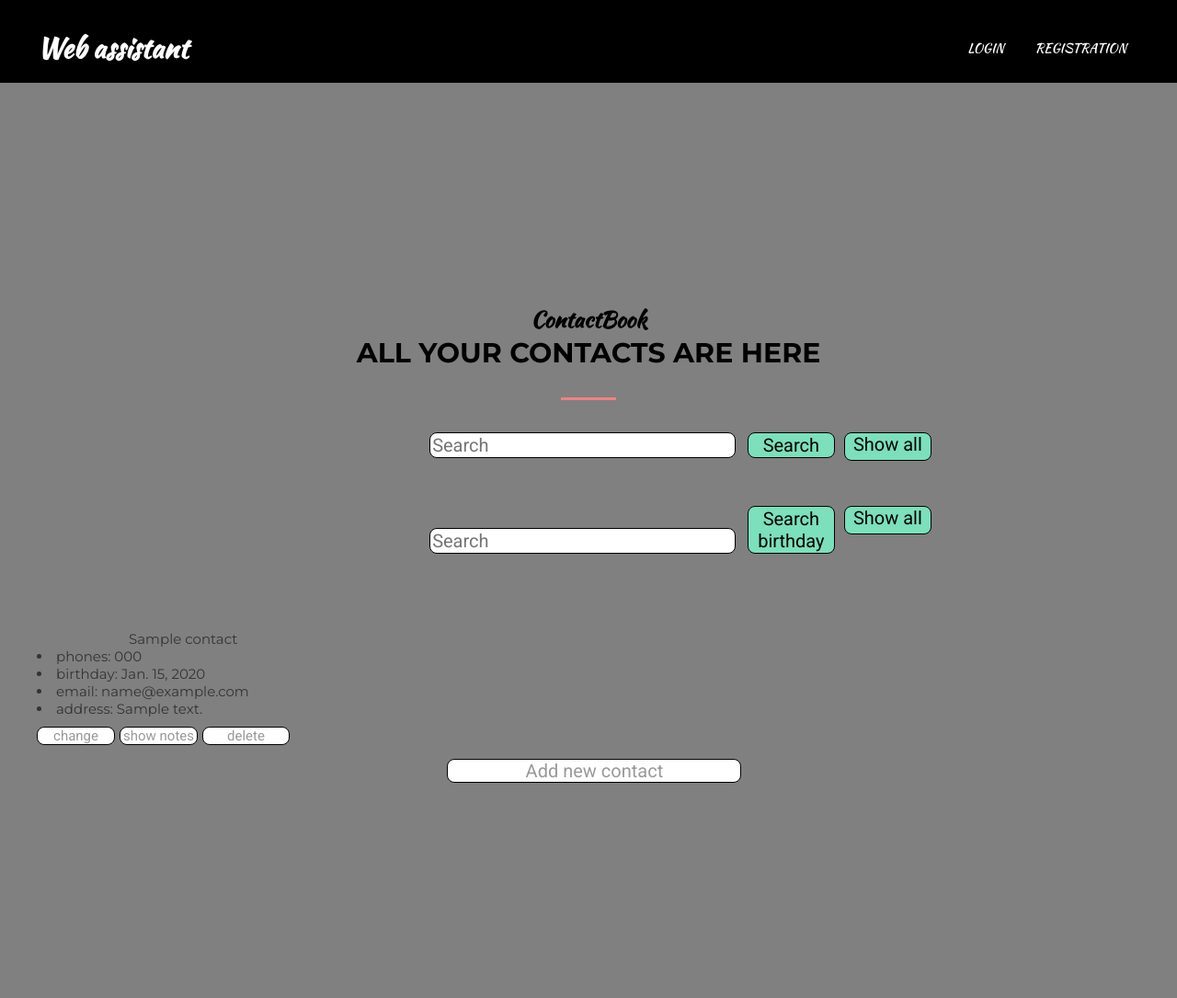
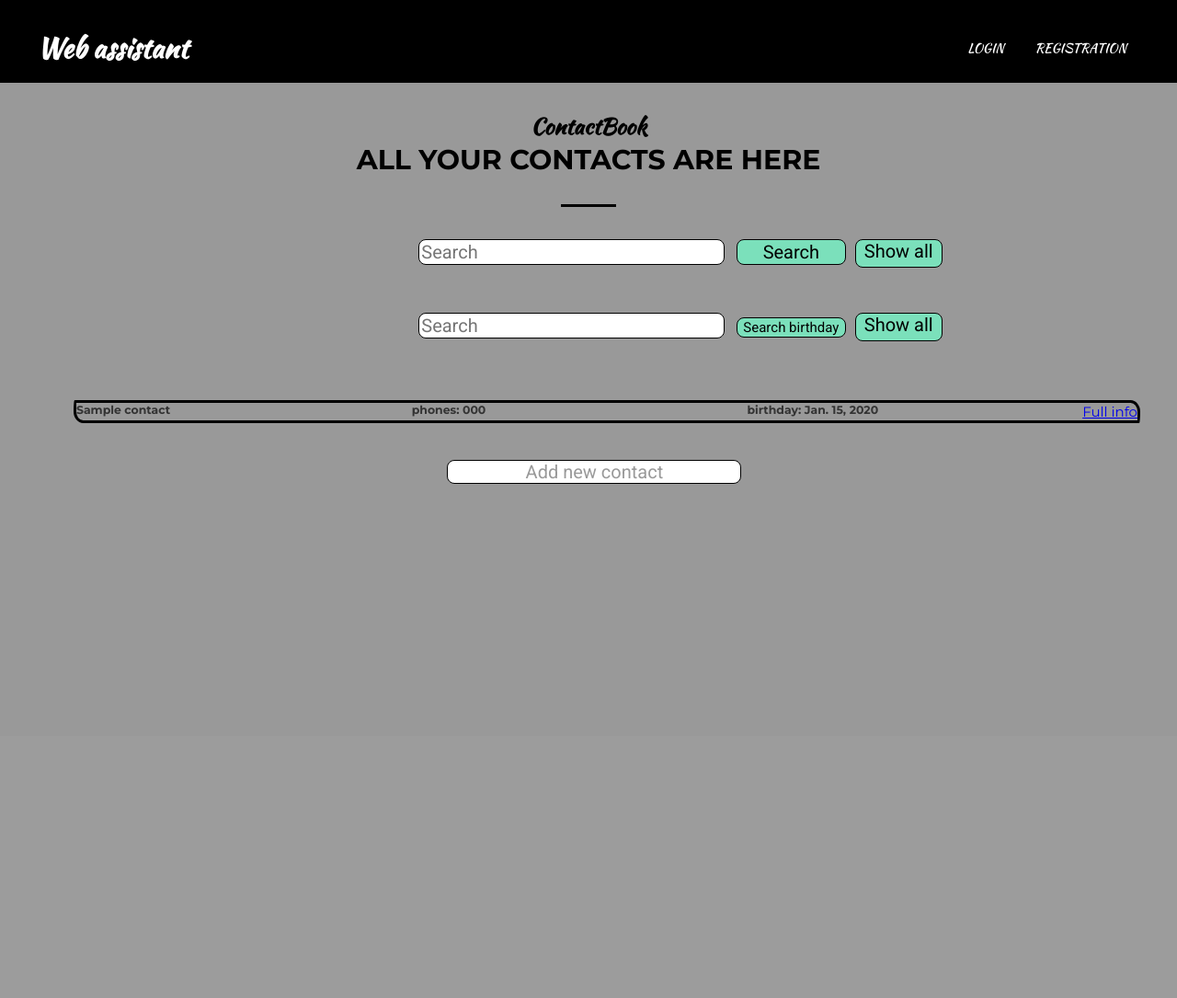
Before and after one commit to smilecool2012/WebAssistant, a Django app: page /contact_book/ in a window 1280 px wide. Shown: the whole page at 92% size. After the commit the page ends 526 px from the top, so only its background shows below. Run offline with Django 3.2, Linux system fonts and the light colour scheme; tables that the repository leaves empty hold one stand-in row (values such as "Sample post").

Commit message:
Change contact book visual

```diff
--- a/WebAssistant/WebAssistant/settings.py
+++ b/WebAssistant/WebAssistant/settings.py
@@ -84,7 +84,7 @@
         'ENGINE': 'django.db.backends.postgresql_psycopg2',
         'NAME': 'assistant',
         'USER': 'postgres',
-        'PASSWORD': '1234',
+        'PASSWORD': '2012',
         'HOST': 'localhost',
         'PORT': '5432',
     }
--- a/WebAssistant/assistant/urls.py
+++ b/WebAssistant/assistant/urls.py
@@ -12,4 +12,5 @@
     path('contact_book/<contact_id>/see_notes', views.see_contact_notes, name='see_contact_notes'),
     path('contact_book/<contact_id>/see_notes/delete_note/<note_id>', views.delete_note, name='delete_note'),
     path('contact_book/<contact_id>/see_notes/add_tag/<note_id>', views.add_tag, name='add_tag'),
+    path('contact_book/detail/<contact_id>', views.detail_contact, name='detail_contact'),
 ]
--- a/WebAssistant/assistant/views.py
+++ b/WebAssistant/assistant/views.py
@@ -21,6 +21,8 @@
         if 'find_contact' in request.POST:
             name = request.POST['find_contact']
             valid_contacts = Contact.objects.filter(name__contains=name)
+            context.update({'contact': valid_contacts})
+            return render(request, template_name='pages/contact_book.html', context=context)
         elif 'find_birthday' in request.POST:
             date_interval = request.POST['find_birthday']
             for this_cnt in Contact.objects.all():
@@ -39,6 +41,7 @@
                 if str((this_year_birthday - current_date).days) == date_interval:
                     valid_contacts.append(this_cnt)
         context.update({'contact': valid_contacts})
+        return render(request, template_name='pages/contact_book.html', context=context)
     else:
         contact = Contact.objects.all()
         context.update({'contact': contact})
@@ -130,3 +133,20 @@
 
 def update_note(request, contact_id, note_id):
     ...
+
+
+def detail_contact(request, contact_id):
+    contact_notes = ContactNote.objects.filter(contact_id=contact_id)
+    note_tags = NoteTag.objects.all()
+    phones = ContactPhone.objects.filter(contact_id_id=contact_id)
+    addresses = ContactAddress.objects.filter(contact_id_id=contact_id)
+    contact = Contact.objects.get(pk=contact_id)
+    context = {'form': AddNote,
+               'id_contact': contact_id,
+               'phones': phones,
+               'addresses': addresses,
+               'contact': contact,
+               'notes': contact_notes,
+               'tags': note_tags,
+               }
+    return render(request, 'pages/detail_contact.html', context)
--- a/WebAssistant/static/css/style.css
+++ b/WebAssistant/static/css/style_one.css
@@ -9,6 +9,7 @@
   font-family: "Montserrat", sans-serif;
   font-size: 15px;
   color: #333;
+  background-color: #999999;
 }
 h1,
 h2,
@@ -154,7 +139,7 @@
 .section_header {
   width: 100%;
   max-width: 950px;
-  margin: 0 auto 50px;
+  margin: 10% auto 50px;
   text-align: center;
 }
 .section_suptitle {
@@ -175,82 +160,7 @@
   width: 60px;
   height: 3px;
   margin: 30px auto;
-  background-color: #f38181;
-}
-.section_text {
-  font-family: "Roboto", sans-serif;
-  font-size: 15px;
-  color: #999;
-}
-/*ABOUT*/
-.about {
-  margin-top: 80px;
-  display: flex;
-  justify-content: space-around;
-}
-.about_item {
-  position: relative;
-  width: 380px;
-  background-color: #95e1d3;
-}
-.about_item:hover .about_text {
-  opacity: 1;
-}
-.about_item:hover .about_img {
-  transform: translate3d(-10px, -10px, 0);
-}
-.about_item:hover .about_img img {
-  opacity: 0.1;
-}
-.about_img {
-  background: linear-gradient(to bottom, #f38181, #fce38a);
-  transition: transform 0.2s linear;
-}
-.about_img img {
-  display: block;
-  transition: opacity 0.1s linear;
-}
-.about_text {
-  width: 100%;
-  font-size: 18px;
-  font-weight: bold;
-  color: white;
-  text-transform: uppercase;
-  text-align: center;
-  opacity: 0;
-  position: absolute;
-  top: 50%;
-  left: 0;
-  z-index: 2;
-  transform: translate3d(0, -50%, 0);
-  transition: opacity 0.2s linear;
-}
-/*STATISTICS*/
-.statistics {
-  background-color: #95e1d3;
-}
-.stat {
-  display: flex;
-}
-.stat_item {
-  flex: 1 1 0;
-  padding: 70px 25px;
-  border-left: 1px solid #b5eae0;
-  text-align: center;
-  color: white;
-}
-.stat_item:last-child {
-  border-right: 1px solid #b5eae0;
-}
-.stat_count {
-  margin-bottom: 10px;
-  font-size: 72px;
-  font-weight: bold;
-  line-height: 1;
-}
-.stat_text {
-  font-size: 14px;
-  text-transform: uppercase;
+  background-color: black;
 }
 
 .change_btn{
@@ -341,7 +251,7 @@
 .submit_btn{
   margin-top: 5px;
   margin-left: 2%;
-  width: 20% ;
+  width: 25% ;
   height: 80% ;
   border: 1px solid black;
   transition-duration: 0.4s;
@@ -359,26 +269,15 @@
   color: black;
 }
 
-.section--notebook {
-  background: url(../augustine-wong-IkkMQi-MZws-unsplash.jpg) center no-repeat;
-  background-size: cover;
-}
-
-.section_text_about{
-  font-family: "Roboto", sans-serif;
-  font-size: 15px;
-  color: #999;
-}
-
 .flex-row-container {
   display: flex;
-  flex-wrap: wrap;
-  gap: 20px;
+  flex-direction: column;
+  gap: 10px;
 }
 .flex-row-container > .flex-row-item {
-  margin-top: 40px;
-  width: 250px;
-  height: 100px;
+  margin-left: 40px;
+  border: 3px solid black;
+  border-radius: 10px 100px / 120px;
 }
 .flex-row-container > .flex-row-item_note{
   margin-top: 10px;
@@ -430,10 +329,6 @@
   color: black;
 }
 
-.change_cnt_btn{
-  background-color: black;
-}
-
 .intro_title_note{
   color: white;
   font-size: 50px;
@@ -762,7 +647,78 @@
   color: black;
 }
 
-.services_title{
-  position: relative;
+.services_item{
+  display: flex;
+  flex-direction: row;
+  justify-content: space-between;
+}
+
+.search_birthday{
+  margin-top: 5px;
+  margin-left: 2%;
+  width: 25% ;
+  height: 80% ;
+  border: 1px solid black;
+  transition-duration: 0.4s;
+  background-color: #7be0bb;
+  font-family: "Roboto", sans-serif;
+  border-radius: 8px;
+  color: black;
+  text-align: center;
+  font-size: 15px;
+  text-decoration: none;
+}
+
+.search_birthday:hover{
+  background-color: white; /* Green */
+  color: black;
+}
+
+.detail_info{
+  display: flex;
+  flex-direction: column;
+}
+
+.cnt_info{
+  display: flex;
+  flex-direction: row;
+  justify-content: space-between;
+  margin-top: 15px;
+}
+
+.change_cnt_btn{
+  font-size: 12px;
+  border: 2px solid black;
+  border-radius: 8px;
+  font-family: "Roboto", sans-serif;
+  background-color: #7be0bb;
+  transition-duration: 0.4s;
+  text-decoration: none;
+  text-align: center;
+  color: black;
+  width: 10%;
+}
+
+.change_cnt_btn:hover{
+  background-color: white; /* Green */
+  color: black;
+}
+
+.add_phone_btn{
   margin-left: 100px;
+  font-size: 12px;
+  border: 2px solid black;
+  border-radius: 8px;
+  font-family: "Roboto", sans-serif;
+  background-color: #7be0bb;
+  transition-duration: 0.4s;
+  text-decoration: none;
+  text-align: center;
+  color: black;
+  width: 10%;
 }
+
+.add_phone_btn:hover{
+  background-color: white; /* Green */
+  color: black;
+}
--- a/WebAssistant/templates/base.html
+++ b/WebAssistant/templates/base.html
@@ -4,7 +4,7 @@
 <head>
     <meta charset="UTF-8"/>
     <meta name="viewport" content="width=device-width, initial-scale=1.0"/>
-    <link rel="stylesheet" href="{% static 'css/style.css' %}">
+    <link rel="stylesheet" href="{% static 'css/style_one.css' %}">
     <link
             href="https://fonts.googleapis.com/css2?family=Kaushan+Script&family=Montserrat:wght@400;700&family=Roboto&display=swap"
             rel="stylesheet"
--- a/WebAssistant/templates/pages/add_contact.html
+++ b/WebAssistant/templates/pages/add_contact.html
@@ -5,12 +5,10 @@
 {% endblock %}
 
 {% block welcome %}
-    <div class="contacts">
 <h1 class="add_income">Adding contact</h1>
 <form class="income_form" action="{% url 'add_contact' %}" method="post">
     {% csrf_token %}
     {{ form.as_p }}
     <button type="submit" class="btn_add_income">Add Contact</button>
 </form>
-    </div>
 {% endblock %}
--- a/WebAssistant/templates/pages/contact_book.html
+++ b/WebAssistant/templates/pages/contact_book.html
@@ -5,7 +5,6 @@
 {% endblock %}
 
 {% block welcome %}
-    <section class="section section--contacts">
 <div class="container">
     <div class="section_header">
         <h3 class="section_suptitle">ContactBook</h3>
@@ -16,15 +15,15 @@
                 {% csrf_token %}
                 <input class="inp_search" type="search" placeholder="Search" name="find_contact">
                 <button class="submit_btn" type="submit">Search</button>
-                            <a class="show_all_btn" href="{% url 'contact_book' %}">Show all</a>
+                <a class="show_all_btn" href={% url 'contact_book' %}>Show all</a>
             </form>
         </div>
         <div class="search_contact">
             <form class="find_something" method="post">
                 {% csrf_token %}
                 <input class="inp_search" type="search" placeholder="Search" name="find_birthday">
-                            <button class="submit_btn" type="submit">Search birthday</button>
-                            <a class="show_all_btn" href="{% url 'contact_book' %}">Show all</a>
+                <button class="search_birthday" type="submit">Search birthday</button>
+                <a class="show_all_btn" href={% url 'contact_book' %}>Show all</a>
             </form>
         </div>
     </div>
@@ -32,23 +31,11 @@
         {% for cnt in contact %}
         <div class="flex-row-item">
             <div class="services_item">
-                                    <div class="services_title">{{ cnt.name }}</div>
-                                    <div class="services_text">
-                                        <li>phones: {% for phone in phones %} {% if phone.contact_id_id == cnt.id %}
-                                            {{ phone.phone }}{% endif %} {% endfor %}</li>
-                                        <li>birthday: {{ cnt.birthday }}</li>
-                                        <li>email: {{ cnt.email }}</li>
-                                        <li>address: {% for address in addresses %}
-                                            {% if address.contact_id_id == cnt.id %}
-                                                {{ address.address }}{% else %}{% endif %} {% endfor %}</li>
-                                    </div>
-                                    <div class="change_cnt_btn">
-                                        <a class="change_btn" href="{% url 'update_contact' cnt.id %}">change</a>
-                                        <a class="show_notes"
-                                           href="{% url 'see_contact_notes' cnt.id %}">show notes</a>
-                                        <a class="delete_btn"
-                                           href="{% url 'delete_contact' cnt.id %}">delete</a>
-                                    </div>
+                <h5 style="width: 25%">{{ cnt.name }}</h5>
+                <h5 style="width: 25%">phones: {% for phone in phones %} {% if phone.contact_id_id == cnt.id %}
+                    {{ phone.phone }}{% endif %} {% endfor %}</h5>
+                <h5 style="width: 25%">birthday: {{ cnt.birthday }}</h5>
+                <a class="services_text" href="{% url 'detail_contact' cnt.id %}">Full info</a>
             </div>
         </div>
         {% endfor %}
@@ -58,5 +45,4 @@
     {% endif %}
     <a class="add_new_btn" href="{% url 'add_contact' %}">Add new contact</a>
 </div>
-    </section>
 {% endblock %}
```
Also changed, not shown: other parts of WebAssistant/static/css/style_one.css (+1 -27 lines), WebAssistant/templates/pages/detail_contact.html (added, +58 -0 lines). Lines whose indentation alone changed are shown as unchanged.
